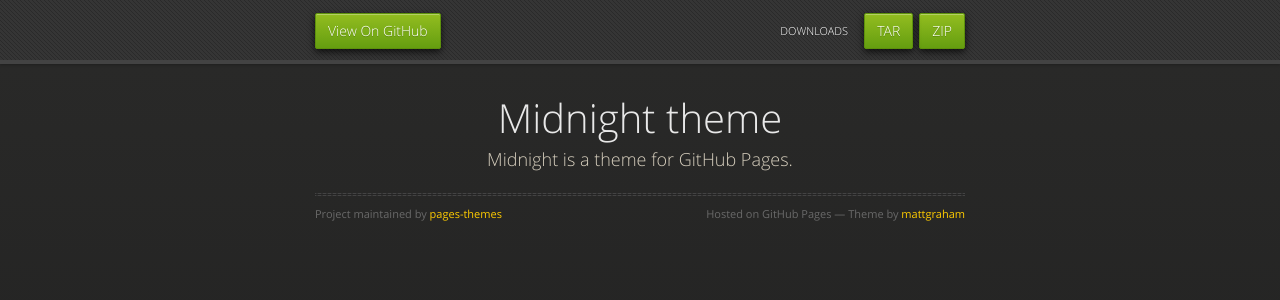
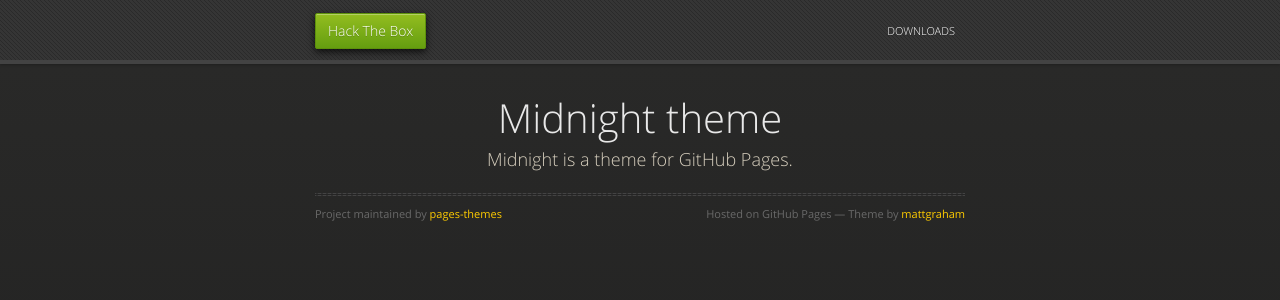
Before and after one commit to pages-themes/midnight, a Jekyll site: the page built from index.md, in a window 1280 px wide. Shown: the top 300 px of the page. Built offline with Jekyll 4.4.1, drawn with Linux system fonts in a browser that asks for light colours.

Commit message:
Update default.html

```diff
--- a/_layouts/default.html
+++ b/_layouts/default.html
@@ -21,10 +21,8 @@
       <div id="header">
         <nav>
           <ul>
-            <li class="fork"><a href="{{ site.github.repository_url }}">View On GitHub</a></li>
+            <li class="fork"><a href="https://susmdt.github.io/Nigerald/HackTheBox">Hack The Box</a></li>
             {% if site.show_downloads %}
-              <li class="downloads"><a href="{{ site.github.zip_url }}">ZIP</a></li>
-              <li class="downloads"><a href="{{ site.github.tar_url }}">TAR</a></li>
               <li class="title">DOWNLOADS</li>
             {% endif %}
           </ul>
```
